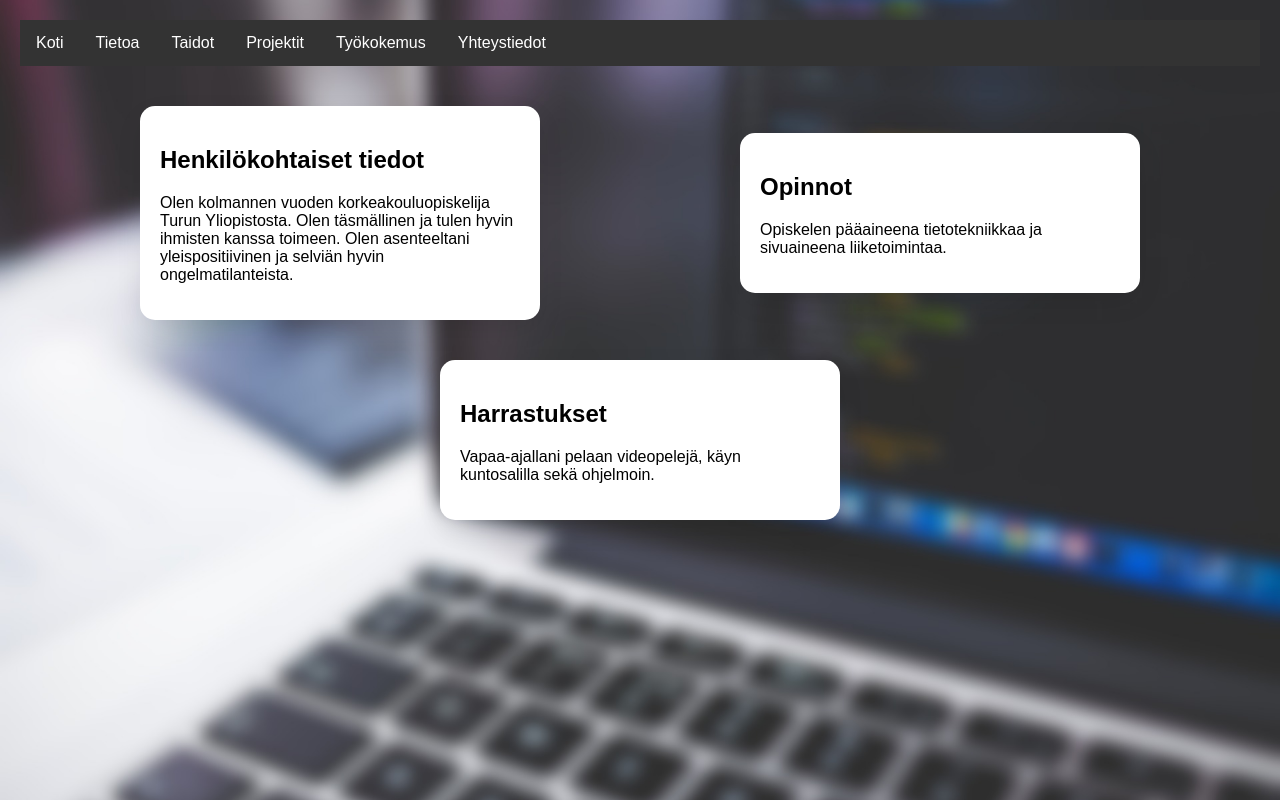
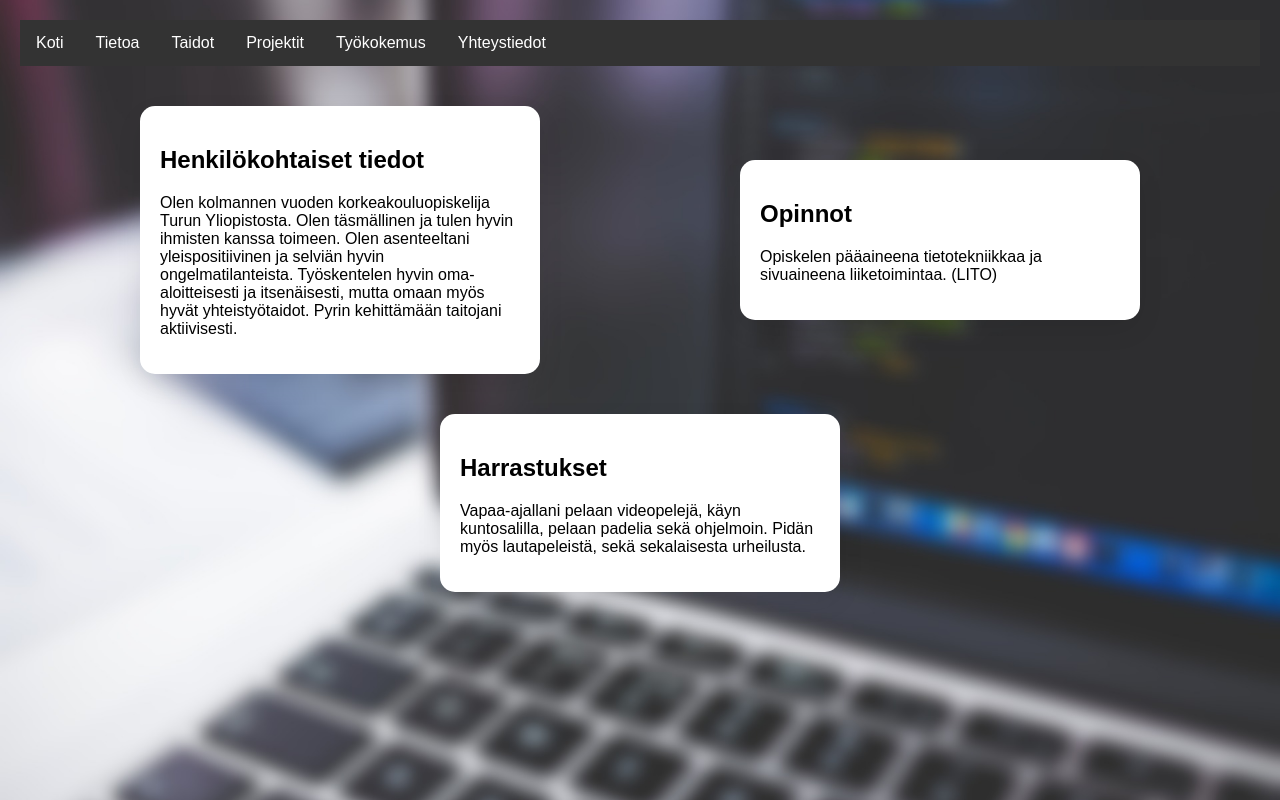
Before and after one commit to Ka55u/WebsitePortfolio, a React (Create React App) app: page /about in a window 1280 px wide. Built offline with nearby package versions, Linux system fonts and the light colour scheme.

Commit message:
Content updates

```diff
--- a/src/About.js
+++ b/src/About.js
@@ -11,15 +11,17 @@ const About = () => {
                 <p>Olen kolmannen vuoden korkeakouluopiskelija Turun Yliopistosta.
                     Olen täsmällinen ja tulen hyvin ihmisten kanssa toimeen.
                     Olen asenteeltani yleispositiivinen ja selviän hyvin ongelmatilanteista.
+                    Työskentelen hyvin oma-aloitteisesti ja itsenäisesti, mutta omaan myös hyvät yhteistyötaidot.
+                    Pyrin kehittämään taitojani aktiivisesti.
                 </p>
             </div>
             <div className={styles['about-card']}>
                 <h2>Opinnot</h2>
-                <p>Opiskelen pääaineena tietotekniikkaa ja sivuaineena liiketoimintaa.</p>
+                <p>Opiskelen pääaineena tietotekniikkaa ja sivuaineena liiketoimintaa. (LITO) </p>
             </div>
             <div className={styles['about-card']}>
                 <h2>Harrastukset</h2>
-                <p>Vapaa-ajallani pelaan videopelejä, käyn kuntosalilla sekä ohjelmoin.</p>
+                <p>Vapaa-ajallani pelaan videopelejä, käyn kuntosalilla, pelaan padelia sekä ohjelmoin. Pidän myös lautapeleistä, sekä sekalaisesta urheilusta.</p>
             </div>
         </div>
     );
--- a/src/Skills.js
+++ b/src/Skills.js
@@ -17,6 +17,11 @@ function Skills() {
     { name: 'React', level: '3'},
     { name: 'CSS', level: '3'},
     {name: 'Java', level: '4'},
+    {name: 'node', level: '3'},
+    {name: 'SQL', level: '2'},
+    {name: 'C++', level: '1'},
+    {name: 'HTML5', level: '3'},
+
     // Add more skills here
   ];
 
```
Also changed, not shown: 1 other file (tests, documents, lock files or other folders).
